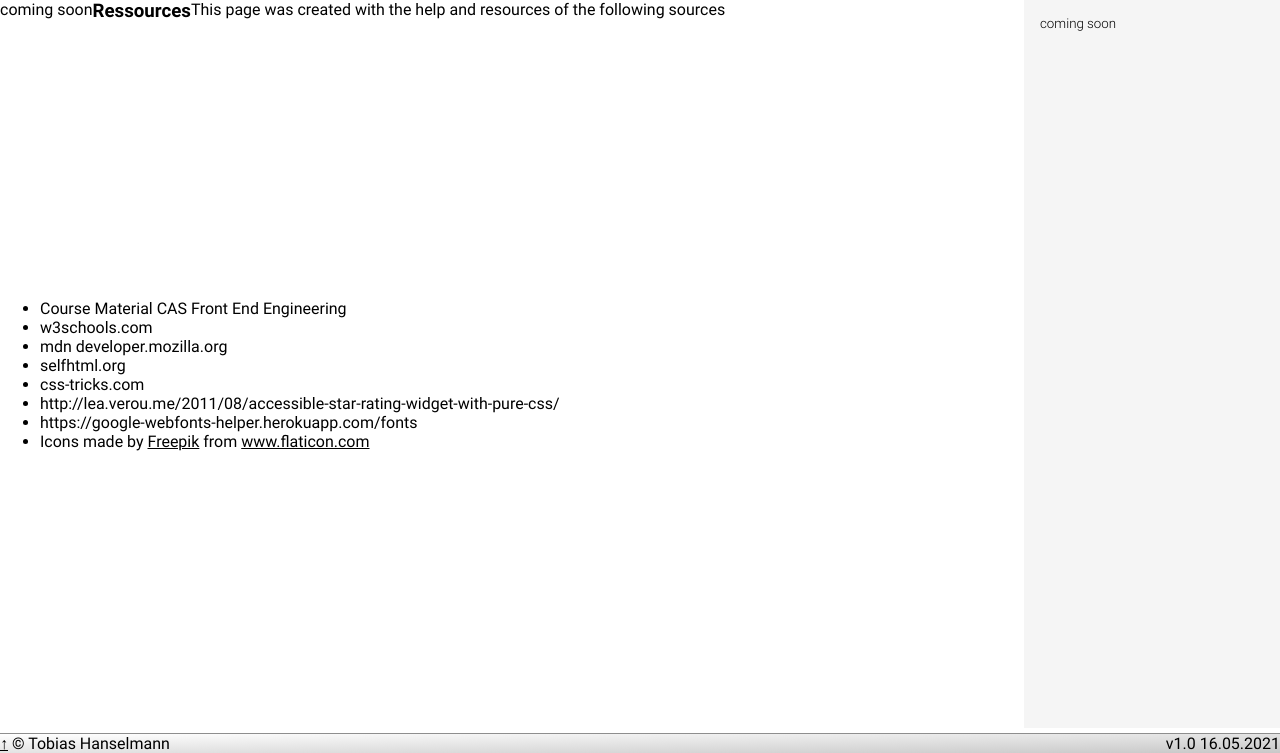
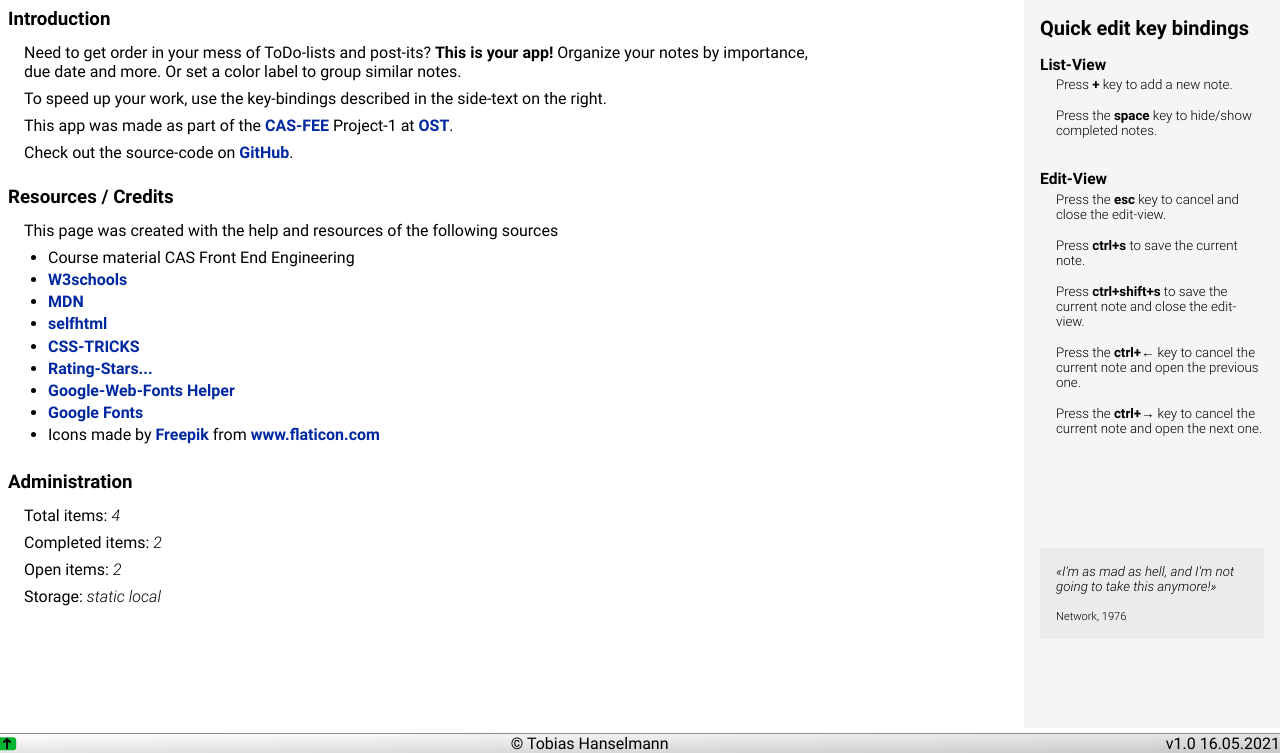
Before and after one commit to thanselm42/cas-fee-project-1, a plain HTML site: page public/about.html in a window 1280 px wide. Shown: the part 47-800 px from the top of the page. Drawn offline with nearby package versions, Linux system fonts and the light colour scheme.

Commit message:
added content to the about page

```diff
--- a/public/about.html
+++ b/public/about.html
@@ -7,52 +7,93 @@
     <link rel="shortcut icon" type="image/x-icon" href="favicon.svg">
     <link rel="stylesheet" href="styles/roboto-fonts.css">
     <link rel="stylesheet" href="styles/main.css">
+    <link rel="stylesheet" href="styles/themes.css">
+    <link rel="stylesheet" href="styles/about.css">
 </head>
 <body>
 <header class="page-header">
-    <!-- nav -->
     <nav class="page-nav">
         <ul class="page-nav-list">
-            <li id="top" class="page-nav-list-item">
+            <li id="top" class="page-nav-list-item" data-is-active="false" >
                 <a class="page-nav-link" href="./index.html">Home</a>
             </li>
-            <li class="page-nav-list-item">
+            <li class="page-nav-list-item" data-is-active="true" >
                 <a class="page-nav-link" href="./about.html">About</a>
             </li>
         </ul>
     </nav>
-    <h1 class="page-title">My Note App</h1>
+    <h1 class="page-title">Toby's Note App</h1>
     <select class="theme-changer action-button">
         <option value="defaultTheme">Default-Theme</option>
         <option value="darkTheme">Dark-Theme</option>
         <option value="neonTheme">Neon-Theme</option>
-        <option value="psychoTheme">Psycho-Theme</option>
+        <option value="rainbowTheme">Rainbow-Theme</option>
     </select>
 </header>
 <main class="page-main">
-    <p>coming soon</p>
-    <h3>Ressources</h3>
-    <p>This page was created with the help and resources of the following sources</p>
-    <ul>
-        <li>Course Material CAS Front End Engineering</li>
-        <li>w3schools.com</li>
-        <li>mdn developer.mozilla.org</li>
-        <li>selfhtml.org</li>
-        <li>css-tricks.com</li>
-        <li>http://lea.verou.me/2011/08/accessible-star-rating-widget-with-pure-css/</li>
-        <li>https://google-webfonts-helper.herokuapp.com/fonts</li>
-        <li>Icons made by <a href="https://www.freepik.com" title="Freepik">Freepik</a> from <a href="https://www.flaticon.com/" title="Flaticon">www.flaticon.com</a></li>
-    </ul>
+    <div class="about-pane">
+        <div class="intro">
+            <h3>Introduction</h3>
+            <p>
+                Need to get order in your mess of ToDo-lists and post-its?
+                <strong>This is your app!</strong>
+                Organize your notes by importance, due date and more. Or set a color label to group similar notes.
+            </p>
+            <p>
+                To speed up your work, use the key-bindings described in the side-text on the right.
+            </p>
+            <p>
+                This app was made as part of the <a href="https://www.ost.ch/de/weiterbildung/weiterbildungsangebot/informatik/cas-frontend-engineering/" target="_blank">CAS-FEE</a> Project-1 at <a href="https://www.ost.ch/" target="_blank">OST</a>.
+            </p>
+            <p>
+                Check out the source-code on <a href="https://github.com/thanselm42/cas-fee-project-1" target="_blank">GitHub</a>.
+            </p>
+        </div>
+        <div class="resources">
+            <h3>Resources / Credits</h3>
+            <p>This page was created with the help and resources of the following sources</p>
+            <ul>
+                <li>Course material CAS Front End Engineering</li>
+                <li><a href="https://www.w3schools.com/" target="_blank">W3schools</a></li>
+                <li><a href="https://developer.mozilla.org" target="_blank">MDN</a></li>
+                <li><a href="https://selfhtml.org" target="_blank">selfhtml</a></li>
+                <li><a href="https://css-tricks.com" target="_blank">CSS-TRICKS</a></li>
+                <li><a href="https://lea.verou.me/2011/08/accessible-star-rating-widget-with-pure-css/" target="_blank">Rating-Stars...</a></li>
+                <li><a href="https://google-webfonts-helper.herokuapp.com/fonts" target="_blank">Google-Web-Fonts Helper</a></li>
+                <li><a href="https://fonts.google.com/" target="_blank">Google Fonts</a></li>
+                <li>Icons made by <a href="https://www.freepik.com" title="Freepik">Freepik</a> from <a href="https://www.flaticon.com/" title="Flaticon">www.flaticon.com</a></li>
+            </ul>
+        </div>
+        <div class="admin">
+            <h3>Administration</h3>
+            <div class="stats">
+            </div>
+            <!-- add export-as-json link -->
+        </div>
+    </div>
 </main>
 <aside class="main-aside">
-    <p>coming soon</p>
+    <div class="aside-info-wrapper">
+        <h2>Quick edit key bindings</h2>
+        <h3>List-View</h3>
+        <p>Press <span>+</span> key to add a new note.</p>
+        <p>Press the <span>space</span> key to hide/show completed notes.</p>
+        <h3>Edit-View</h3>
+        <p>Press the <span>esc</span> key to cancel and close the edit-view.</p>
+        <p>Press <span>ctrl+s</span> to save the current note.</p>
+        <p>Press <span>ctrl+shift+s</span> to save the current note and close the edit-view.</p>
+        <p>Press the <span>ctrl+&#8592;</span> key to cancel the current note and open the previous one.</p>
+        <p>Press the <span>ctrl+&#8594;</span> key to cancel the current note and open the next one.</p>
+    </div>
+    <div class="aside-quote-wrapper">
+    </div>
 </aside>
 <footer class="page-footer">
-    <div>
-        <a href="#top">&#8593</a>
-        <span>&copy; Tobias Hanselmann</span>
+    <div class="footer-top-link-container">
+        <a class="footer-top-link" href="#top"><span>&#10140</span></a>
     </div>
-    <span>v1.0 16.05.2021</span>
+    <p>&copy; Tobias Hanselmann</p>
+    <p>v1.0 16.05.2021</p>
 </footer>
 <script src="scripts/controllers/main-controller.js" type="module"></script>
 </body>
--- a/public/scripts/controllers/main-controller.js
+++ b/public/scripts/controllers/main-controller.js
@@ -3,6 +3,7 @@ import {quoteService} from "../services/quotes-service.js";
 import createListItems from "../view/list.js";
 import createEditPopUp, {createColorChooser, createValidityMessage} from "../view/edit.js";
 import createQuote from "../view/quote.js";
+import createStats from "../view/stats.js";
 
 export default class NoteController {
     constructor() {
@@ -36,6 +37,7 @@ export default class NoteController {
         quoteService.load();
         this.renderItemList();
         this.renderQuote();
+        this.renderStats();
     }
 
     initEventHandlers() {
@@ -362,7 +364,9 @@ export default class NoteController {
         );
 
         const todoListElements = document.querySelector(".todos-list");
-        todoListElements.innerHTML = createListItems(todos);
+        if (todoListElements) {
+            todoListElements.innerHTML = createListItems(todos);
+        }
     }
 
     renderItemEditPopUp(todo) {
@@ -384,6 +388,16 @@ export default class NoteController {
         const asideElement = document.querySelector(".aside-quote-wrapper");
         asideElement.innerHTML = createQuote(quote);
     }
+
+    renderStats() {
+        const statsElement = document.querySelector(".stats");
+        if (statsElement) {
+            statsElement.innerHTML = createStats(noteService.getAllNotesCount(),
+                noteService.getCompletedNotesCount(),
+                noteService.getOpenNotesCount(),
+                noteService.getStorageName());
+        }
+    }
 }
 
 new NoteController().initialize();
--- a/public/scripts/services/data/note-storage.js
+++ b/public/scripts/services/data/note-storage.js
@@ -9,6 +9,7 @@ export default class NoteStorage {
             {id: 4, title: "Schlafen", description: "...selbsterklärend...", importance: 5, creationDate: 1621797600000, dueDate: -1, modificationDate: 10, color: 3, isCompleted: false},
         ];
         this.notes = notes;
+        this.name = "static local";
     }
 
     getAll() {
@@ -18,4 +19,8 @@ export default class NoteStorage {
     update(notes) {
         this.notes = notes;
     }
+
+    getName() {
+        return this.name;
+    }
 }
--- a/public/scripts/services/note-service.js
+++ b/public/scripts/services/note-service.js
@@ -126,5 +126,21 @@ export class NoteService {
         }
         return ++highestID;
     }
+
+    getAllNotesCount() {
+        return this.notes.length;
+    }
+
+    getOpenNotesCount() {
+        return this.notes.filter((value) => value.isCompleted === false).length;
+    }
+
+    getCompletedNotesCount() {
+        return this.notes.filter((value) => value.isCompleted === true).length;
+    }
+
+    getStorageName() {
+        return this.storage.getName();
+    }
 }
 export const noteService = new NoteService();
--- /dev/null
+++ b/public/scripts/view/stats.js
@@ -0,0 +1,8 @@
+export default function createStats(total, completed, open, storageName){
+    return `
+        <p>Total items: <span className="stats-total">${total}</span></p>
+        <p>Completed items: <span className="stats-completed">${completed}</span></p>
+        <p>Open items: <span className="stats-open">${open}</span></p>
+        <p>Storage: <span className="stats-open">${storageName}</span></p>
+    `;
+}
--- /dev/null
+++ b/public/styles/about.css
@@ -0,0 +1,41 @@
+.about-pane {
+    margin: 0.5rem;
+    display: flex;
+    flex-direction: column;
+}
+
+.about-pane > div {
+    margin-bottom: 1.5rem;
+    max-width: 50rem;
+}
+
+.about-pane h3 {
+    margin-bottom: 0.3rem;
+}
+
+.about-pane p {
+    padding-left: 1rem;
+    padding-top: 0.5rem;
+}
+
+.about-pane a {
+    text-decoration: none;
+    font-weight: bolder;
+    color: var(--url-color);
+}
+
+.about-pane a:hover {
+    color: var(--url-hover-color);
+}
+
+.resources ul {
+    padding-top: 0.5rem;
+}
+
+.resources ul li {
+    padding-bottom: 0.2rem;
+}
+
+.stats span{
+    font-style: italic;
+}
--- a/public/styles/main.css
+++ b/public/styles/main.css
@@ -1,5 +1,6 @@
 /* variables declaration */
 :root {
+    --global-font: "Roboto", sans-serif;
     --body-background-color: rgba(255, 255, 255, 1);
     --header-background-color: rgba(255, 255, 255, 1);
     --header-text-color: rgba(0, 0, 0, 1);
@@ -13,7 +14,8 @@
     --footer-background-image: linear-gradient(to bottom right, rgba(255, 255, 255, 1), rgba(200, 200, 200, 1));
     --footer-text-color: var(--header-text-color);
     --quote-background-color: rgba(235, 235, 235, 1);
-    --global-font: "Roboto", sans-serif;
+    --url-color: rgba(0, 40, 160, 1);
+    --url-hover-color: rgba(40, 90, 255, 1);
     --button-text-color: rgba(10, 10, 10, 1);
     --button-background-color: rgba(220, 220, 220, 1);
     --button-hover-color: rgba(93, 147, 186, 1);
--- a/public/styles/themes.css
+++ b/public/styles/themes.css
@@ -69,6 +69,8 @@
     --aside-text-color: var(--content-text-color);
     --aside-background-color: rgba(40, 40, 40, 1);
     --quote-background-color: rgba(55, 55, 55, 1);
+    --url-color: rgba(10, 70, 200, 1);
+    --url-hover-color: rgba(40, 120, 255, 1);
     --footer-text-color: var(--header-text-color);
     --footer-background-color: var(--header-background-color);
     --footer-background-image: linear-gradient(to bottom right, rgba(50, 50, 50, 1), rgba(20, 20, 20, 1));
```
Also changed, not shown: public/index.html (indentation only).
